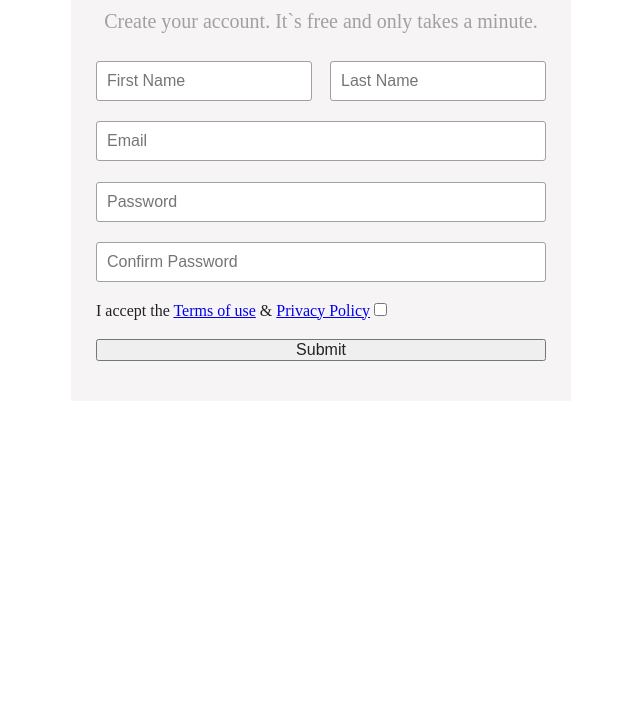
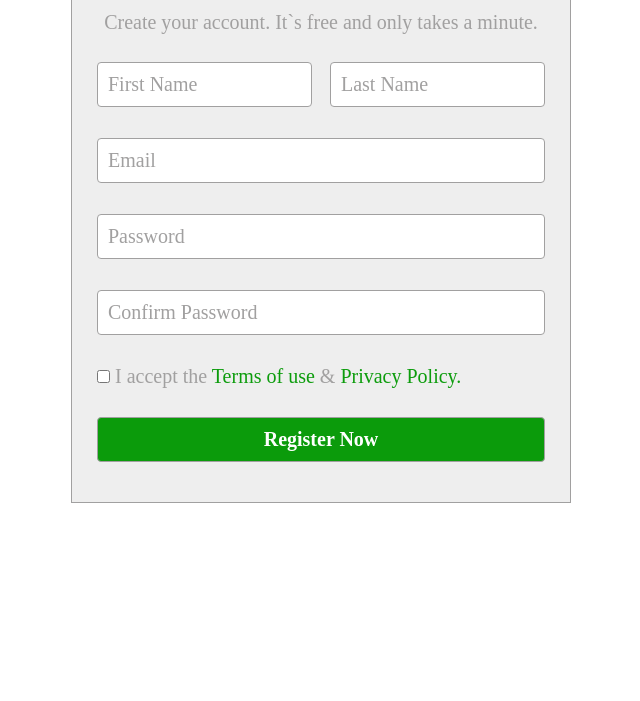
Before and after one commit to Denys-Fadieiev/Practic-input, a plain HTML site: page index.html in a window 1280 px wide. Shown: the part 99-800 px from the top of the page, without its empty margins (319-959 px from the left). Drawn offline with Linux system fonts and the light colour scheme.

Commit message:
correct styles

```diff
--- a/assets/css/style.css
+++ b/assets/css/style.css
@@ -5,20 +5,31 @@
 
 :root{
   --color-gray:rgb(161, 160, 160);
+  --color-green:rgba(8, 154, 8, 0.985);
+  --color-white: white;
+  --font-size: 20px;
+  --font-family: 'Times New Roman', Times, serif;
+}
+
+body{
+  font-size: var(--font-size);
+  color: var(--color-gray);
+  font-family: var(--font-family);
 }
 
 .wrapper{
   width: 500px;
   margin: 0 auto;
   padding: 40px 25px;
-  background-color: #efecec93;
+  background-color: #e2e2e293;
+  border: solid 1px var(--color-gray);
 }
 
 .title{
   position: relative;
   text-align: center;
   margin-bottom: 30px;
-  font-size: 40px;
+  font-size: 2em;
   color: rgb(76, 76, 76);
 }
 
@@ -28,7 +39,7 @@
   position: absolute;
   top: 48%;
   min-width: 30%;
-  height: 2px;
+  height: 1px;
   background-color: var(--color-gray);
 }
 
@@ -41,8 +52,6 @@
 }
 
 .text{
-  font-size: 20px;
-  color: var(--color-gray);
   text-align: center;
   margin-bottom: 30px;
 }
@@ -50,7 +59,7 @@
 .form{
   display: flex;
   flex-flow: wrap column;
-  min-height: 300px;
+  min-height: 400px;
   justify-content: space-between;
 }
 
@@ -67,9 +76,38 @@
   min-height: 40px;
   padding: 10px;
   border: solid 1px var(--color-gray);
-  border-radius: 3px;
+  border-radius: 4px;
+  font-family: var(--font-family);
+}
+
+.input::placeholder{
+  color: var(--color-gray);
 }
 
 .input-small{
   width: 48%;
 }
+
+.input-submit{
+  background-color: var(--color-green);
+  color: var(--color-white);
+  font-weight: bold;
+  transition: .3s;
+}
+
+.input-submit:hover{
+  background-color: var(--color-white);
+  color: var(--color-green);
+  border: solid 1px var(--color-green);
+}
+
+.input-submit:active{
+  background-color: var(--color-gray);
+  color: var(--color-white);
+  border: solid 1px var(--color-white);
+}
+
+.links{
+  text-decoration: none;
+  color: var(--color-green);
+}
--- a/index.html
+++ b/index.html
@@ -1,29 +1,61 @@
 <!DOCTYPE html>
 <html lang="en">
 	<head>
-  <meta charset="UTF-8">
-  <meta http-equiv="X-UA-Compatible" content="IE=edge">
-  <meta name="viewport" content="width=device-width, initial-scale=1.0">
+		<meta charset="UTF-8" />
+		<meta http-equiv="X-UA-Compatible" content="IE=edge" />
+		<meta name="viewport" content="width=device-width, initial-scale=1.0" />
 		<title>Form</title>
-  <link rel="stylesheet" href="./assets/css/reset.css">
-  <link rel="stylesheet" href="./assets/css/style.css">
+		<link rel="stylesheet" href="./assets/css/reset.css" />
+		<link rel="stylesheet" href="./assets/css/style.css" />
 	</head>
 	<body>
 		<section class="wrapper">
 			<h1 class="title">Register</h1>
-    <p class="text">Create your account. It`s free and only takes a minute.</p>
+			<p class="text">
+				Create your account. It`s free and only takes a minute.
+			</p>
 			<form action="#" class="form">
 				<div class="wrap-small-inputs">
-        <input class="input input-small" type="text" name="First Name" placeholder="First Name"/>
-      <input class="input input-small col-grey" type="text" name="Last Name" placeholder="Last Name"/>
+					<input
+						class="input input-small"
+						type="text"
+						name="First Name"
+						placeholder="First Name"
+					/>
+					<input
+						class="input input-small"
+						type="text"
+						name="Last Name"
+						placeholder="Last Name"
+					/>
 				</div>
-      <input class="input col-grey" type="email" name="Email" placeholder="Email"/>
-      <input class="input col-grey" type="password" name="Password" placeholder="Password"/>
-      <input class="input col-grey" type="password" name="Confirm Password" placeholder="Confirm Password"/>
-      <label for="check">I accept the <a class="links" href="#">Terms of use</a> &amp <a class="links" href="#">Privacy Policy</a>
-        <input id="check" class="checkbox" type="checkbox" />
+				<input
+					class="input"
+					type="email"
+					name="Email"
+					placeholder="Email" />
+				<input
+					class="input"
+					type="password"
+					name="Password"
+					placeholder="Password"
+				/>
+				<input
+					class="input"
+					type="password"
+					name="Confirm Password"
+					placeholder="Confirm Password"
+				/>
+				<label for="check">
+					<input id="check"
+					class="checkbox"
+					type="checkbox" />
+					I accept the
+					<a class="links" href="#">Terms of use</a>
+					&amp
+					<a class="links" href="#">Privacy Policy.</a>
 				</label>
-      <input type="submit">
+				<input class="input input-submit" type="submit" value="Register Now"/>
 			</form>
 		</section>
 	</body>
```
Lines whose indentation alone changed are shown as unchanged.
